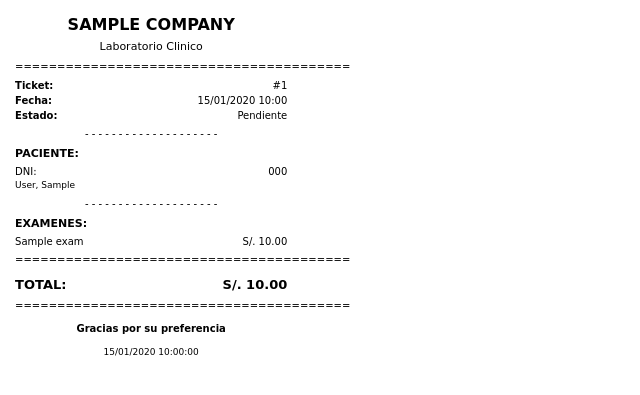
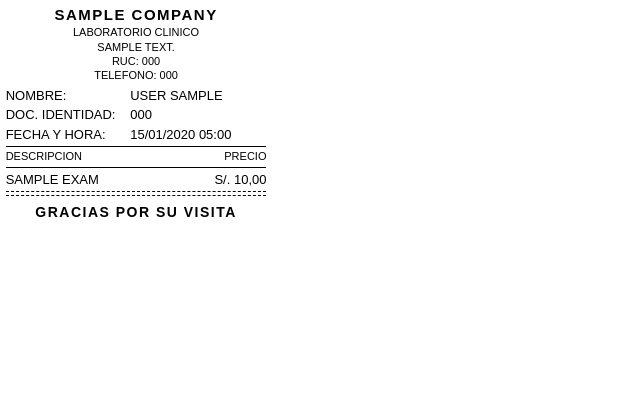
Before and after one commit to gustavopp93/libre-lims, a Django app: template templates/orders/order_print.html in a window 1280 px wide. Shown: the top 395 px of the page, without its empty margins (0-640 px from the left). Run offline with Django 5.2, Linux system fonts and the light colour scheme; the template is opened without the code that fills it: values that come from a table or form of the project are taken from there, others are empty; tables that the repository leaves empty hold one stand-in row (values such as "Sample post").

Commit message:
add makefile and improve timezone config and improve pdf print configuration

```diff
--- a/apps/orders/views.py
+++ b/apps/orders/views.py
@@ -12,6 +12,7 @@ from django.views.decorators.http import require_POST
 from django.views.generic import DetailView, ListView, TemplateView
 from weasyprint import HTML
 
+from apps.billing.models import Company
 from apps.exams.models import Exam
 from apps.patients.models import Patient
 
@@ -53,8 +54,11 @@ class OrderPrintView(LoginRequiredMixin, View):
         # Obtener la orden con sus relaciones
         order = Order.objects.select_related("patient").prefetch_related("details__exam").get(pk=pk)
 
+        # Obtener la información de la compañía
+        company = Company.objects.first()
+
         # Renderizar el template HTML del ticket
-        html_string = render_to_string("orders/order_print.html", {"order": order})
+        html_string = render_to_string("orders/order_print.html", {"order": order, "company": company})
 
         # Generar PDF con WeasyPrint con codificación UTF-8 explícita
         pdf = HTML(string=html_string, encoding="utf-8").write_pdf(presentational_hints=True, optimize_size=("fonts",))
--- a/libre_lims/settings.py
+++ b/libre_lims/settings.py
@@ -111,9 +111,9 @@ AUTH_PASSWORD_VALIDATORS = [
 # Internationalization
 # https://docs.djangoproject.com/en/5.2/topics/i18n/
 
-LANGUAGE_CODE = "en-us"
+LANGUAGE_CODE = "es-pe"
 
-TIME_ZONE = "UTC"
+TIME_ZONE = "America/Lima"
 
 USE_I18N = True
 
--- a/templates/orders/order_print.html
+++ b/templates/orders/order_print.html
@@ -6,7 +6,7 @@
     <title>Ticket #{{ order.id }}</title>
     <style>
         @page {
-            size: 80mm auto;
+            size: 72mm auto;
             margin: 0;
         }
 
@@ -17,102 +17,109 @@
         }
 
         body {
-            font-family: 'DejaVu Sans', 'Arial', sans-serif;
-            font-size: 11px;
-            line-height: 1.3;
-            width: 80mm;
-            padding: 4mm;
+            font-family: 'Arial', 'DejaVu Sans', sans-serif;
+            font-size: 13px;
+            line-height: 1.25;
+            width: 72mm;
+            padding: 1.5mm;
             color: #000;
-        }
-
-        .center {
-            text-align: center;
-        }
-
-        .bold {
-            font-weight: bold;
-        }
-
-        .separator {
-            text-align: center;
-            margin: 2mm 0;
-            letter-spacing: 0;
-            line-height: 1;
-            font-size: 10px;
         }
 
         .header {
             text-align: center;
-            margin-bottom: 2mm;
+            margin-bottom: 1.5mm;
         }
 
         .header h1 {
-            font-size: 16px;
+            font-size: 15px;
             font-weight: bold;
-            margin-bottom: 1mm;
+            margin-bottom: 0.5mm;
+            letter-spacing: 1.5px;
         }
 
         .header p {
             font-size: 11px;
-            margin: 0.5mm 0;
+            margin: 0.3mm 0;
+            line-height: 1.2;
         }
 
-        .section {
-            margin: 2mm 0;
+        .patient-section {
+            margin: 0.8mm 0;
         }
 
-        .section-title {
-            font-weight: bold;
-            margin-bottom: 1mm;
-            font-size: 11px;
+        .patient-row {
+            margin: 0.3mm 0;
+            font-size: 13px;
         }
 
-        .info-row {
+        .patient-name {
+            font-size: 13px;
+            margin-top: 0.3mm;
+        }
+
+        .datetime {
+            margin: 0.3mm 0;
+            font-size: 13px;
+        }
+
+        .separator-line {
+            border-bottom: 1px dashed #000;
+            margin: 0.8mm 0;
+        }
+
+        .table-header {
             display: flex;
             justify-content: space-between;
-            margin: 0.5mm 0;
-            font-size: 10px;
+            font-size: 11px;
+            padding: 0.8mm 0;
+            border-top: 1px solid #000;
+            border-bottom: 1px solid #000;
+            margin-bottom: 0.3mm;
+            margin-top: 0.8mm;
         }
 
-        .exam-item {
+        .table-header span:first-child {
+            flex: 1;
+        }
+
+        .table-header span:last-child {
+            width: 22mm;
+            text-align: right;
+        }
+
+        .exam-row {
             display: flex;
             justify-content: space-between;
-            margin: 0.5mm 0;
-            font-size: 10px;
+            font-size: 13px;
+            padding: 0.8mm 0;
+            border-bottom: 1px dashed #000;
         }
 
-        .exam-name {
+        .exam-description {
             flex: 1;
-            padding-right: 2mm;
+            padding-right: 1mm;
             word-wrap: break-word;
         }
 
         .exam-price {
+            width: 22mm;
+            text-align: right;
             white-space: nowrap;
-            text-align: right;
-            min-width: 20mm;
-        }
-
-        .total-section {
-            margin-top: 2mm;
-            padding-top: 1mm;
-        }
-
-        .total-row {
-            display: flex;
-            justify-content: space-between;
             font-size: 13px;
-            font-weight: bold;
         }
 
         .footer {
             text-align: center;
-            margin-top: 3mm;
-            font-size: 10px;
+            margin-top: 2mm;
+            font-size: 14px;
+            font-weight: bold;
+            letter-spacing: 1.5px;
         }
 
-        .small-text {
-            font-size: 9px;
+        .label {
+            display: inline-block;
+            min-width: 32mm;
+            font-size: 13px;
         }
     </style>
 </head>
@@ -120,69 +127,52 @@
     <!-- Header -->
     <div class="header">
         <h1>{{ company.business_name|upper }}</h1>
-        <p>Laboratorio Clinico</p>
+        <p>LABORATORIO CLINICO</p>
+        <p>{{ company.legal_address|upper }}</p>
+        <p>RUC: {{ company.document_number }}</p>
+        <p>TELEFONO: {{ company.phone_number }}</p>
     </div>
 
-    <div class="separator">========================================</div>
-
-    <!-- Informacion del Ticket -->
-    <div class="section">
-        <div class="info-row">
-            <span class="bold">Ticket:</span>
-            <span>#{{ order.id }}</span>
-        </div>
-        <div class="info-row">
-            <span class="bold">Fecha:</span>
-            <span>{{ order.created_at|date:"d/m/Y H:i" }}</span>
-        </div>
-        <div class="info-row">
-            <span class="bold">Estado:</span>
-            <span>{{ order.get_status_display }}</span>
+    <!-- Patient Information -->
+    <div class="patient-section">
+        <div class="patient-row">
+            <span class="label">NOMBRE:</span>
+            <span>{{ order.patient.last_name|upper }} {{ order.patient.first_name|upper }}</span>
         </div>
     </div>
 
-    <div class="separator">- - - - - - - - - - - - - - - - - - - -</div>
-
-    <!-- Informacion del Paciente -->
-    <div class="section">
-        <div class="section-title">PACIENTE:</div>
-        <div class="info-row">
-            <span>{{ order.patient.get_document_type_display }}:</span>
+    <div class="patient-section">
+        <div class="patient-row">
+            <span class="label">DOC. IDENTIDAD:</span>
             <span>{{ order.patient.document_number }}</span>
-        </div>
-        <div class="small-text">
-            {{ order.patient.last_name }}, {{ order.patient.first_name }}
         </div>
     </div>
 
-    <div class="separator">- - - - - - - - - - - - - - - - - - - -</div>
-
-    <!-- Examenes -->
-    <div class="section">
-        <div class="section-title">EXAMENES:</div>
-        {% for detail in order.details.all %}
-        <div class="exam-item">
-            <div class="exam-name">{{ detail.exam.name }}</div>
-            <div class="exam-price">S/. {{ detail.price }}</div>
-        </div>
-        {% endfor %}
-    </div>
-
-    <!-- Total -->
-    <div class="separator">========================================</div>
-    <div class="total-section">
-        <div class="total-row">
-            <span>TOTAL:</span>
-            <span>S/. {{ order.total }}</span>
+    <div class="patient-section">
+        <div class="datetime">
+            <span class="label">FECHA Y HORA:</span>
+            <span>{{ order.created_at|date:"d/m/Y H:i" }}</span>
         </div>
     </div>
 
-    <div class="separator">========================================</div>
+    <!-- Table -->
+    <div class="table-header">
+        <span>DESCRIPCION</span>
+        <span>PRECIO</span>
+    </div>
+
+    {% for detail in order.details.all %}
+    <div class="exam-row">
+        <div class="exam-description">{{ detail.exam.name|upper }}</div>
+        <div class="exam-price">S/. {{ detail.price }}</div>
+    </div>
+    {% endfor %}
+
+    <div class="separator-line"></div>
 
     <!-- Footer -->
     <div class="footer">
-        <p class="bold">Gracias por su preferencia</p>
-        <p class="small-text" style="margin-top: 3mm;">{{ order.created_at|date:"d/m/Y H:i:s" }}</p>
+        <p>GRACIAS POR SU VISITA</p>
     </div>
 </body>
 </html>
```
Also changed, not shown: 1 other file.
